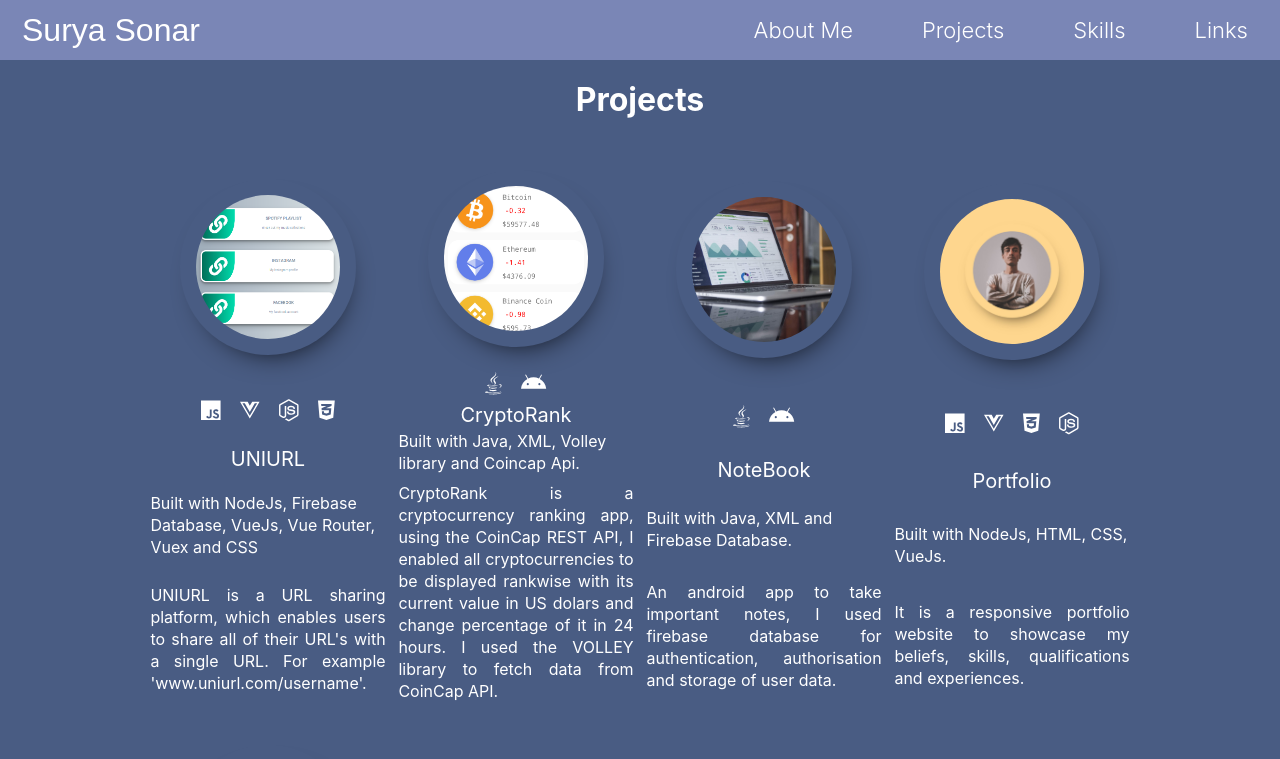
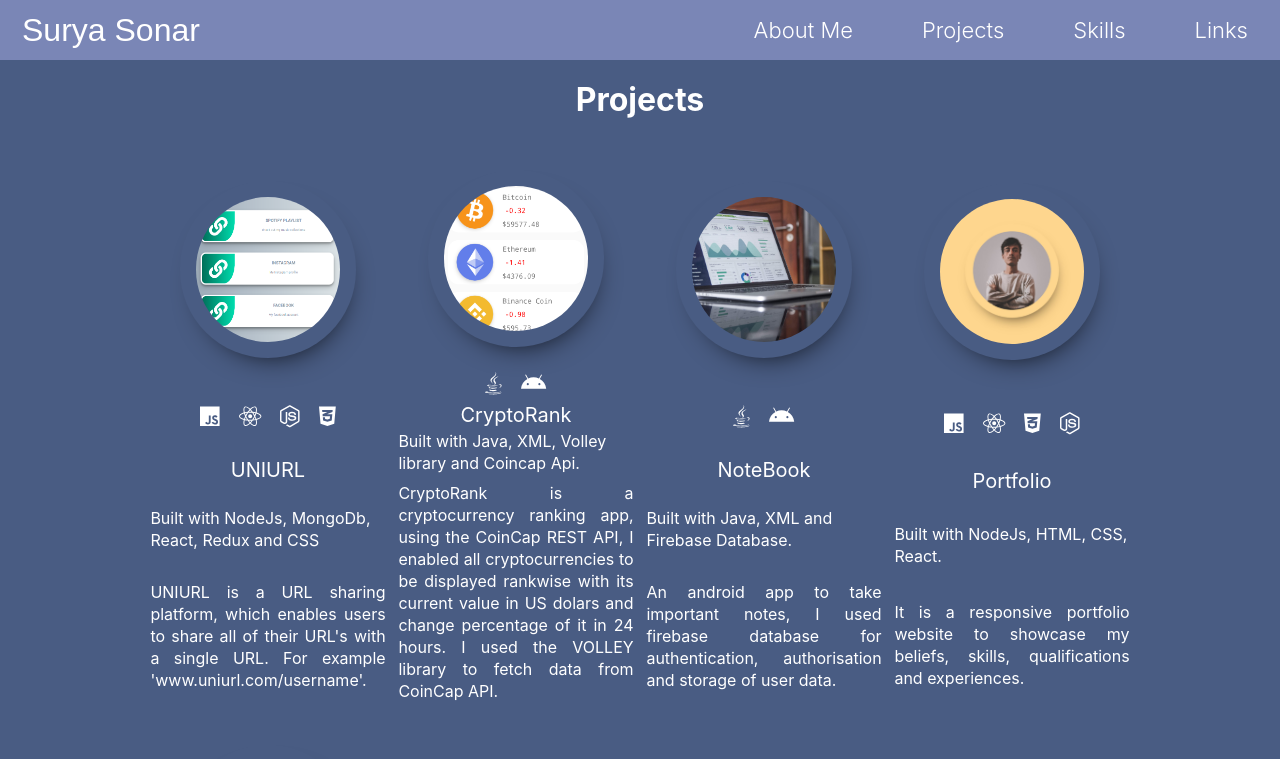
Before and after one commit to iamsuryasonar/portfolio-with-react, a React (Create React App) app: page /projects in a window 1280 px wide. Shown: the top 759 px of the page. Built offline with nearby package versions, Linux system fonts and the light colour scheme.

Commit message:
data updated

```diff
--- a/src/App/Data/projects.js
+++ b/src/App/Data/projects.js
@@ -11,7 +11,7 @@
                 icon: "fab fa-js",
             },
             {
-                icon: "fab fa-vuejs",
+                icon: "fab fa-react",
             },
             {
                 icon: "fab fa-node-js",
@@ -24,7 +24,7 @@
         image: urlshare,
         source_code: "https://github.com/iamsuryasonar/URLshare.git",
         build_info:
-            "Built with NodeJs, Firebase Database, VueJs, Vue Router, Vuex and CSS",
+            "Built with NodeJs, MongoDb, React, Redux and CSS",
         title: "UNIURL",
         url: "https://uniurl.netlify.app",
         description:
@@ -70,7 +70,7 @@
                 icon: "fab fa-js",
             },
             {
-                icon: "fab fa-vuejs",
+                icon: "fab fa-react",
             },
             {
                 icon: "fab fa-css3-alt",
@@ -82,7 +82,7 @@
         id: "portfolio",
         image: portfolio,
         source_code: "https://github.com/iamsuryasonar/portfolio-with-react.git",
-        build_info: "Built with NodeJs, HTML, CSS, VueJs.",
+        build_info: "Built with NodeJs, HTML, CSS, React.",
         title: "Portfolio",
         url: "https://iamsuryasonar.netlify.app",
         description:
```
